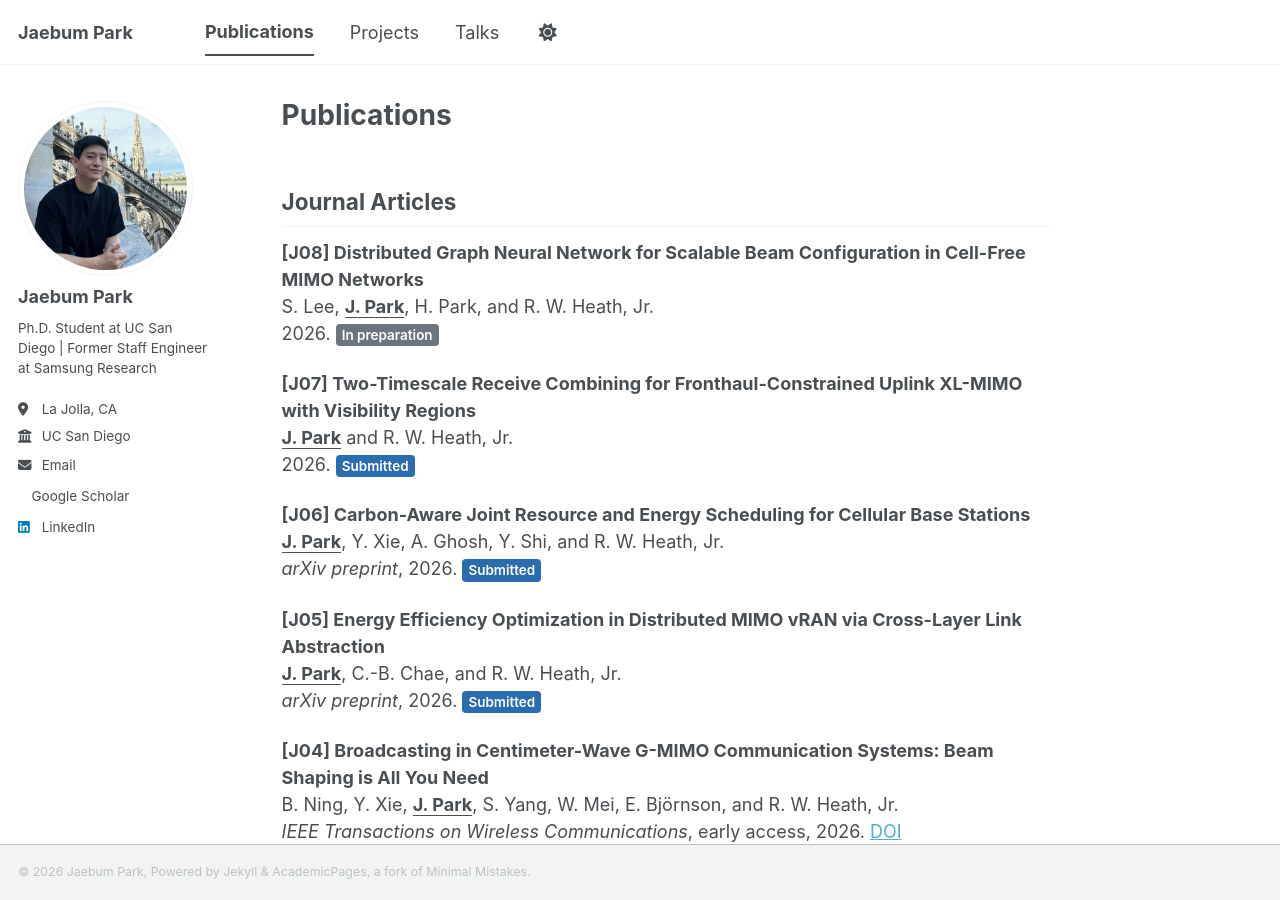
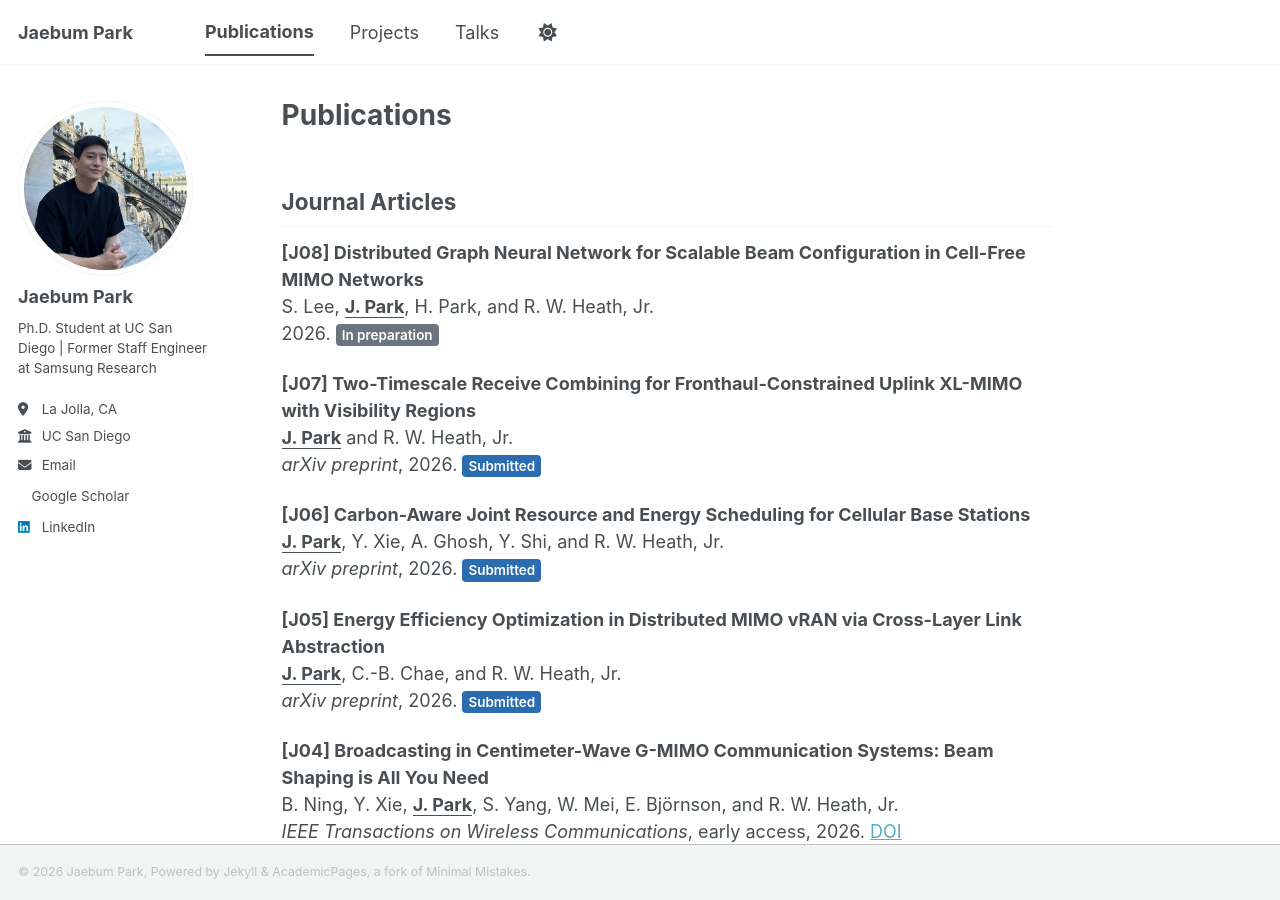
Before and after one commit to jpark-wireless/jpark-wireless.github.io, a Jekyll site: the page built from _pages/publications.md, in a window 1280 px wide and 900 px high. Built offline with Jekyll 4.4.1, drawn with Linux system fonts in a browser that asks for light colours; a style sheet for code colours, icons or effects is not loaded.

Commit message:
Mark J07 as arXiv preprint

```diff
--- a/_pages/publications.md
+++ b/_pages/publications.md
@@ -12,7 +12,7 @@ S. Lee, <b><u>J. Park</u></b>, H. Park, and R. W. Heath, Jr. <br>
 
 <b>\[J07\] Two-Timescale Receive Combining for Fronthaul-Constrained Uplink XL-MIMO with Visibility Regions</b> <br>
 <b><u>J. Park</u></b> and R. W. Heath, Jr. <br>
-2026\. <span class="pub-badge submitted">Submitted</span>
+<i>arXiv preprint</i>, 2026. <span class="pub-badge submitted">Submitted</span>
 
 <b>\[J06\] Carbon-Aware Joint Resource and Energy Scheduling for Cellular Base Stations</b> <br>
 <b><u>J. Park</u></b>, Y. Xie, A. Ghosh, Y. Shi, and R. W. Heath, Jr. <br>
```
